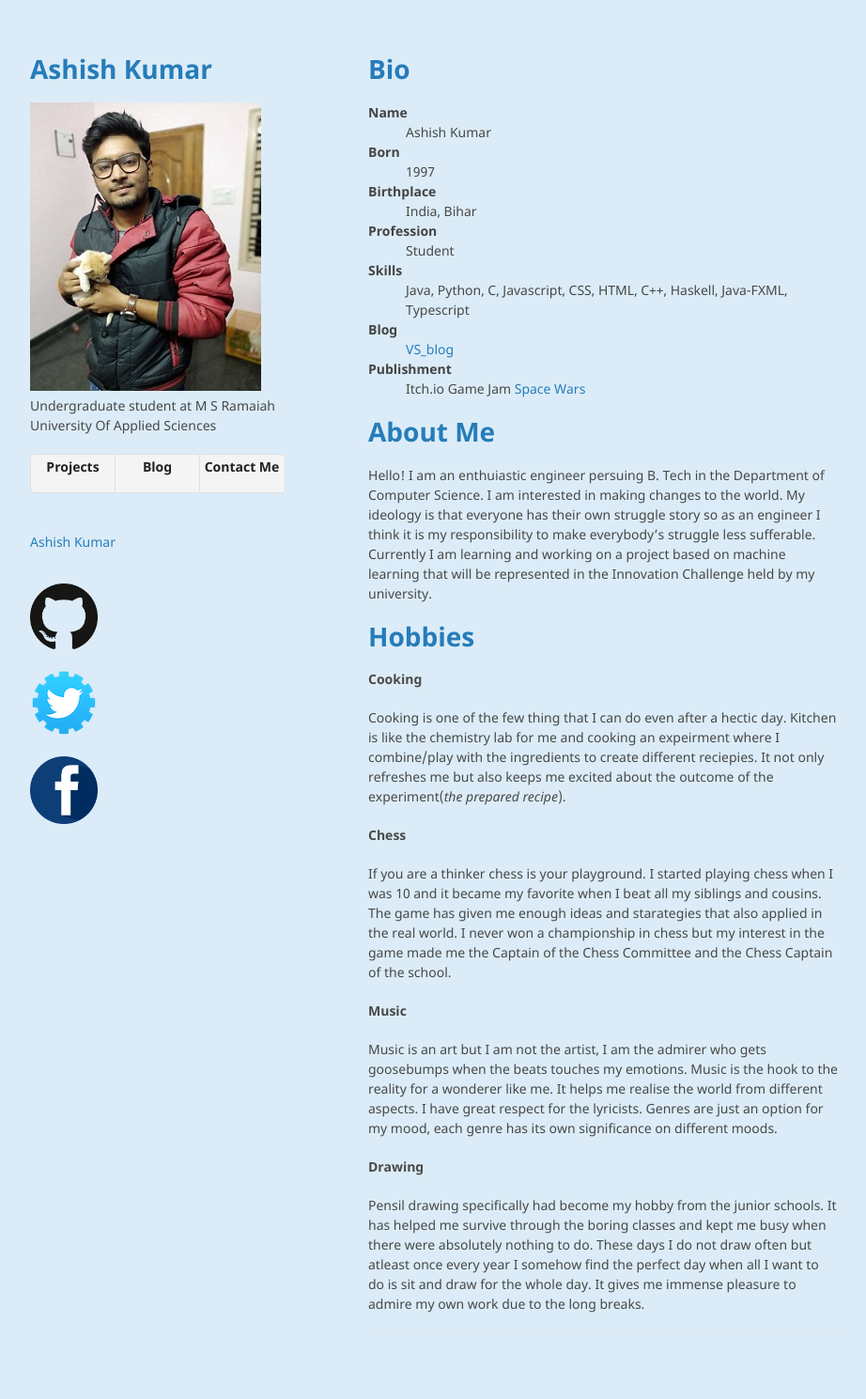
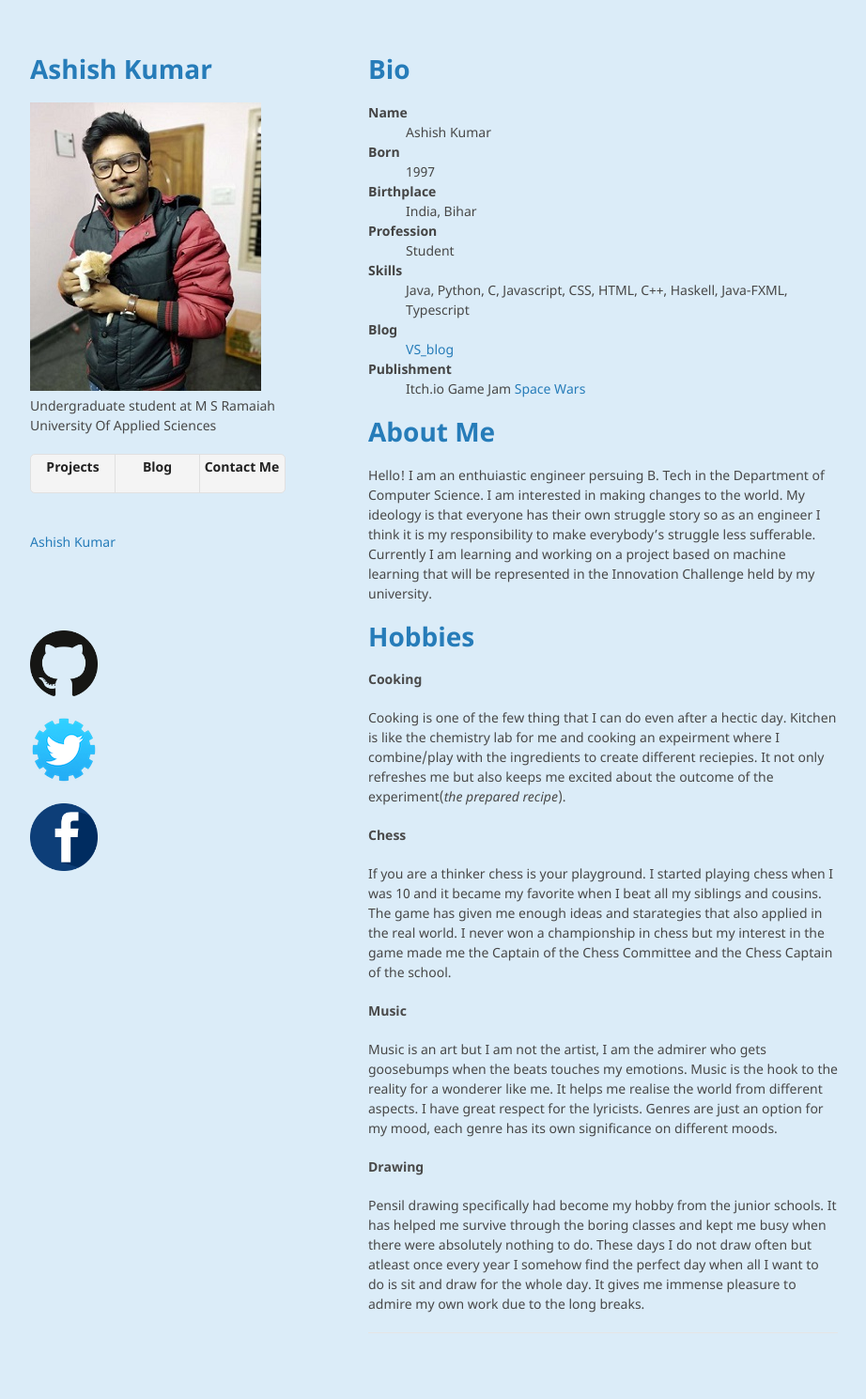
Before and after one commit to Ashishjaiswal181/Ashishjaiswal181.github.io, a Jekyll site: the page built from index.md, in a window 1280 px wide. Shown: the whole page at 94% size, without its empty margins (178-1100 px from the left). Built offline with Jekyll 4.4.1, drawn with Linux system fonts in a browser that asks for light colours; comment, search, counter and statistics services are not loaded; our own code applies the rules of GitHub Pages for plain Markdown files.

Commit message:
minor update

```diff
--- a/_sass/jekyll-theme-minimal.scss
+++ b/_sass/jekyll-theme-minimal.scss
@@ -35,8 +35,11 @@
 }
 
 .links{
+    display: block;
     margin-left: auto;
     margin-right: auto;
+    width: auto;
+    height: auto;
 }
 
 .links:hover {
@@ -201,8 +204,8 @@
 footer {
   width:270px;
   float:left;
-  position:relative;
-  bottom:50px;
+  position:static;
+  bottom:40px;
   -webkit-font-smoothing:subpixel-antialiased;
 }
 
```
